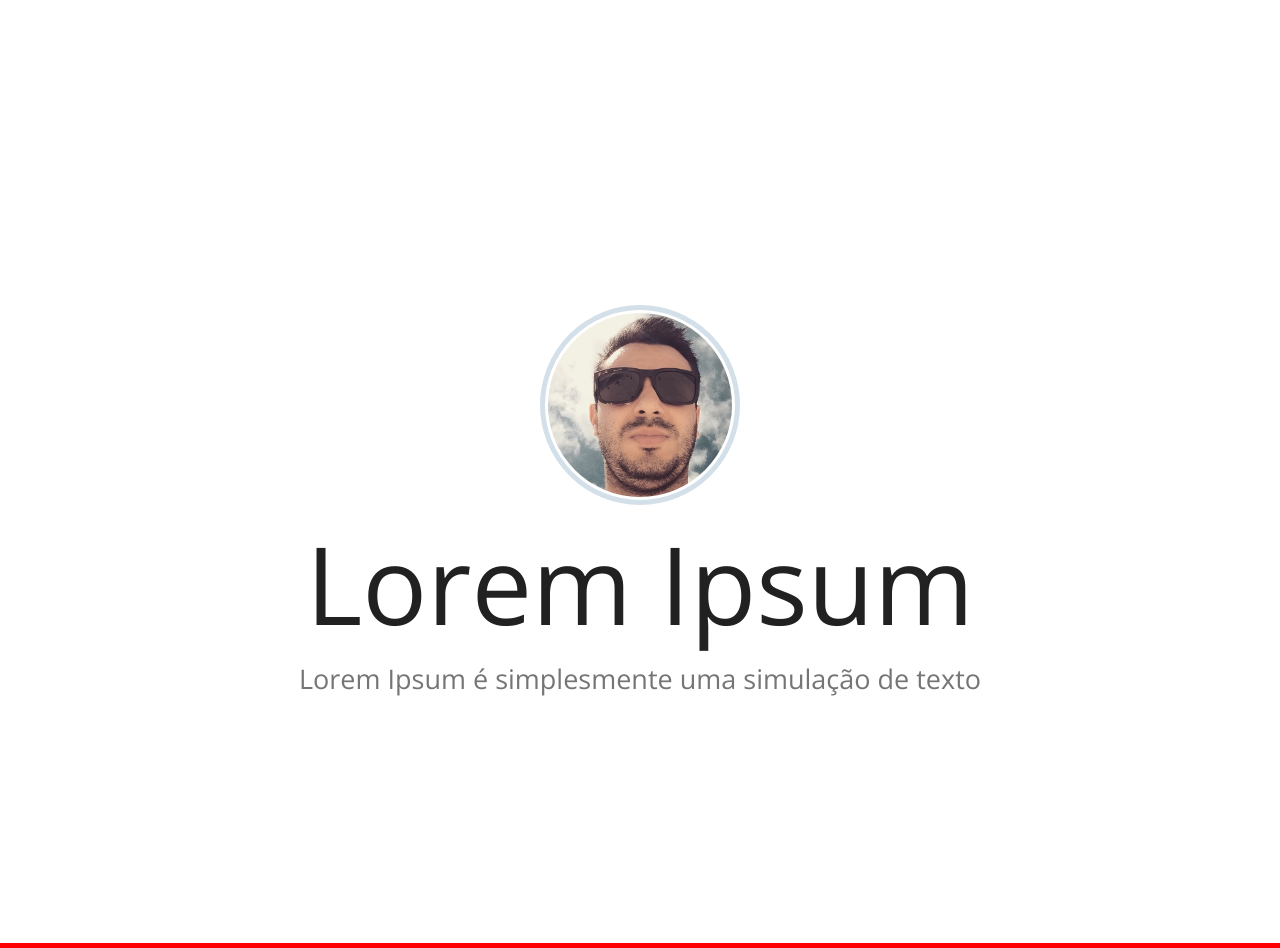
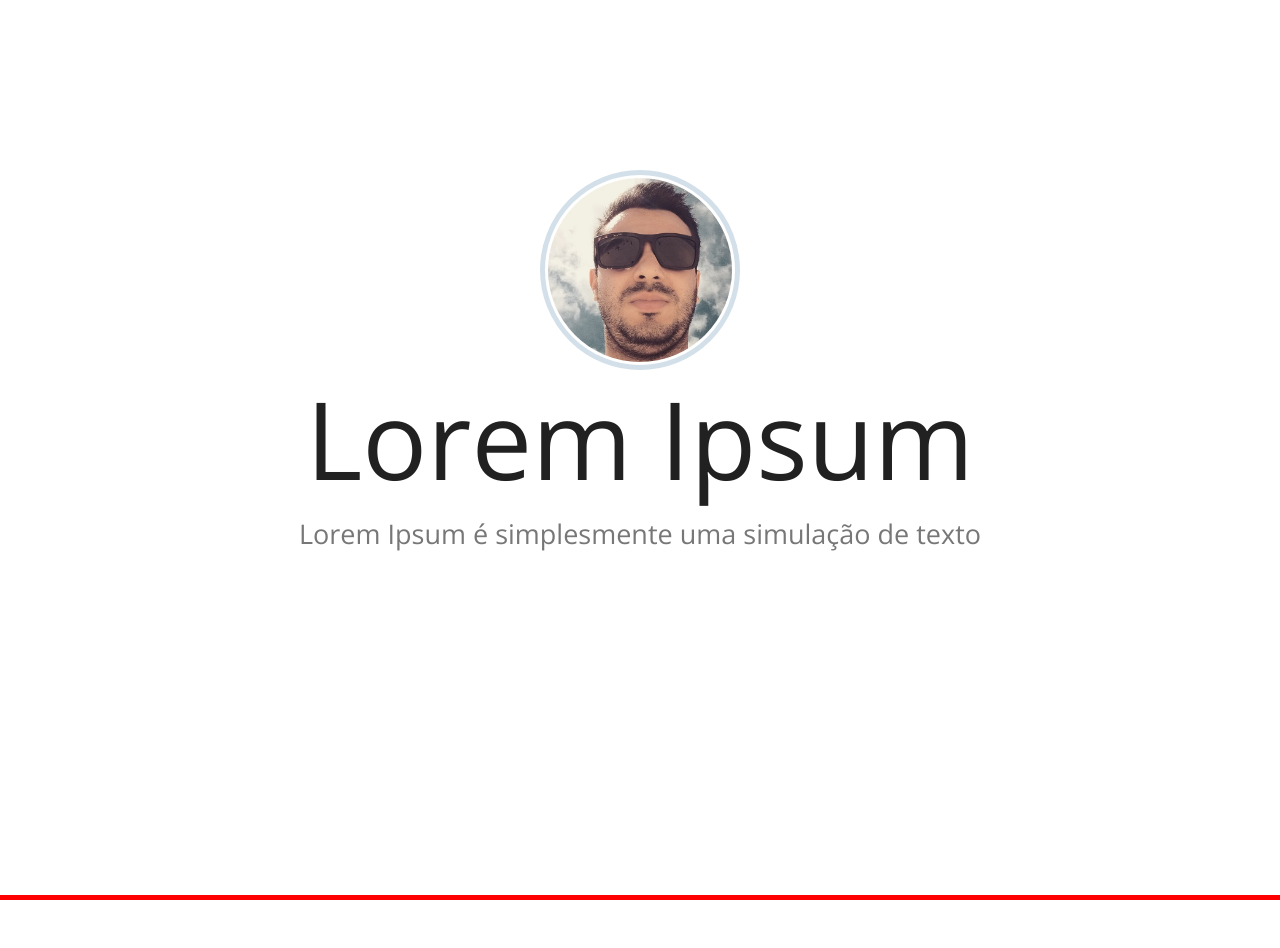
Before and after one commit to diovanemonteiro/diovanemonteiro.github.io, a Jekyll site: the page built from index.html, in a window 1280 px wide. Built offline with Jekyll 4.4.1, drawn with Linux system fonts in a browser that asks for light colours; nearby versions of some CDN libraries; after the commit the page ends 900 px from its top, so only the background shows below that.

Commit message:
Alteração no arquivo css da página principal

```diff
--- a/assets/css/home.css
+++ b/assets/css/home.css
@@ -27,16 +27,18 @@ main {
 /*home page*/
 
 .intro {
-    margin: 25vh 0;
+    margin: 10vh 0;
 }
 
 .intro > h1 {
     color: #212121;
     font-size: 12vh;
+    margin-top: 10px;
 }
 
 .intro > h2 {
-    color: #757575;
+    /*color: #757575;*/
+    color: #777;
     font-size: 3vmin;
 }
 
```
